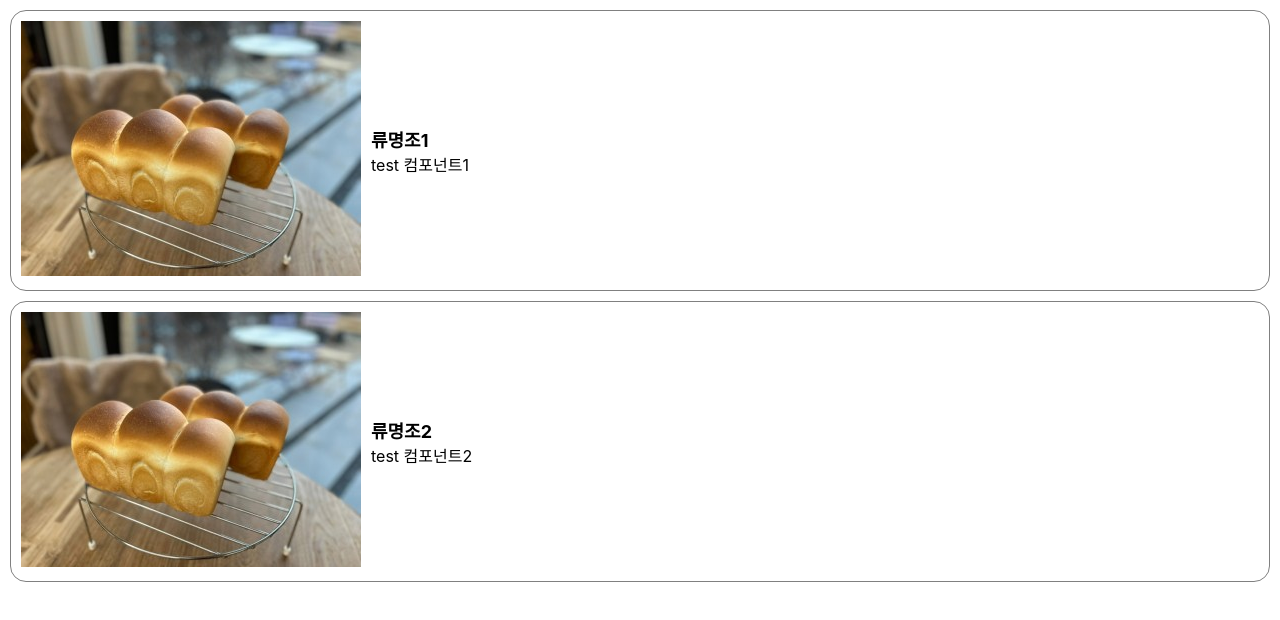
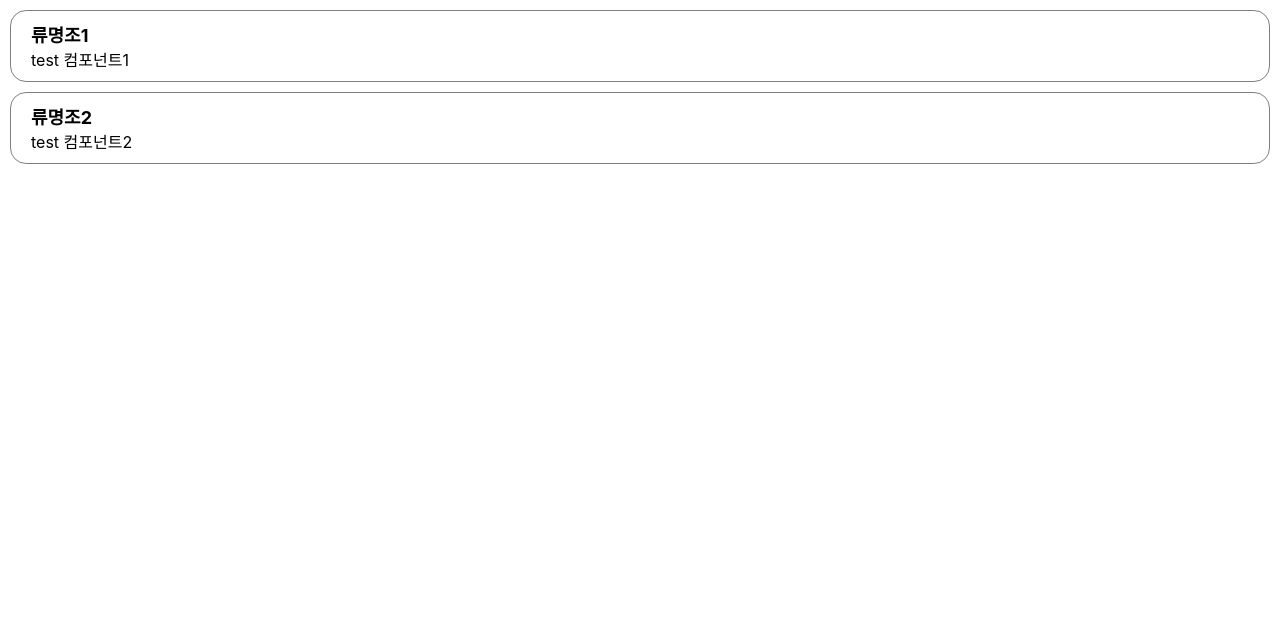
Before and after one commit to Ryumyuong/K0201_React_Test, a React (Create React App) app in the folder class-exam/: page / in a window 1280 px wide. Shown: the top 620 px of the page. Built offline with nearby package versions, Linux system fonts and the light colour scheme.

Commit message:
20230526 7교시

```diff
--- a/class-exam/src/ch5/Avatar.jsx
+++ b/class-exam/src/ch5/Avatar.jsx
@@ -1,10 +1,9 @@
 import React from 'react';
-import logo from './bread2.jpg';
 
-const Avatar = () => {
+const Avatar = (props) => {
   return (
     <div>
-      <img src={logo} alt="로컬사진" />
+      <img src={props.src} alt={props.alt} style={props.style} />
     </div>
   );
 };
```
